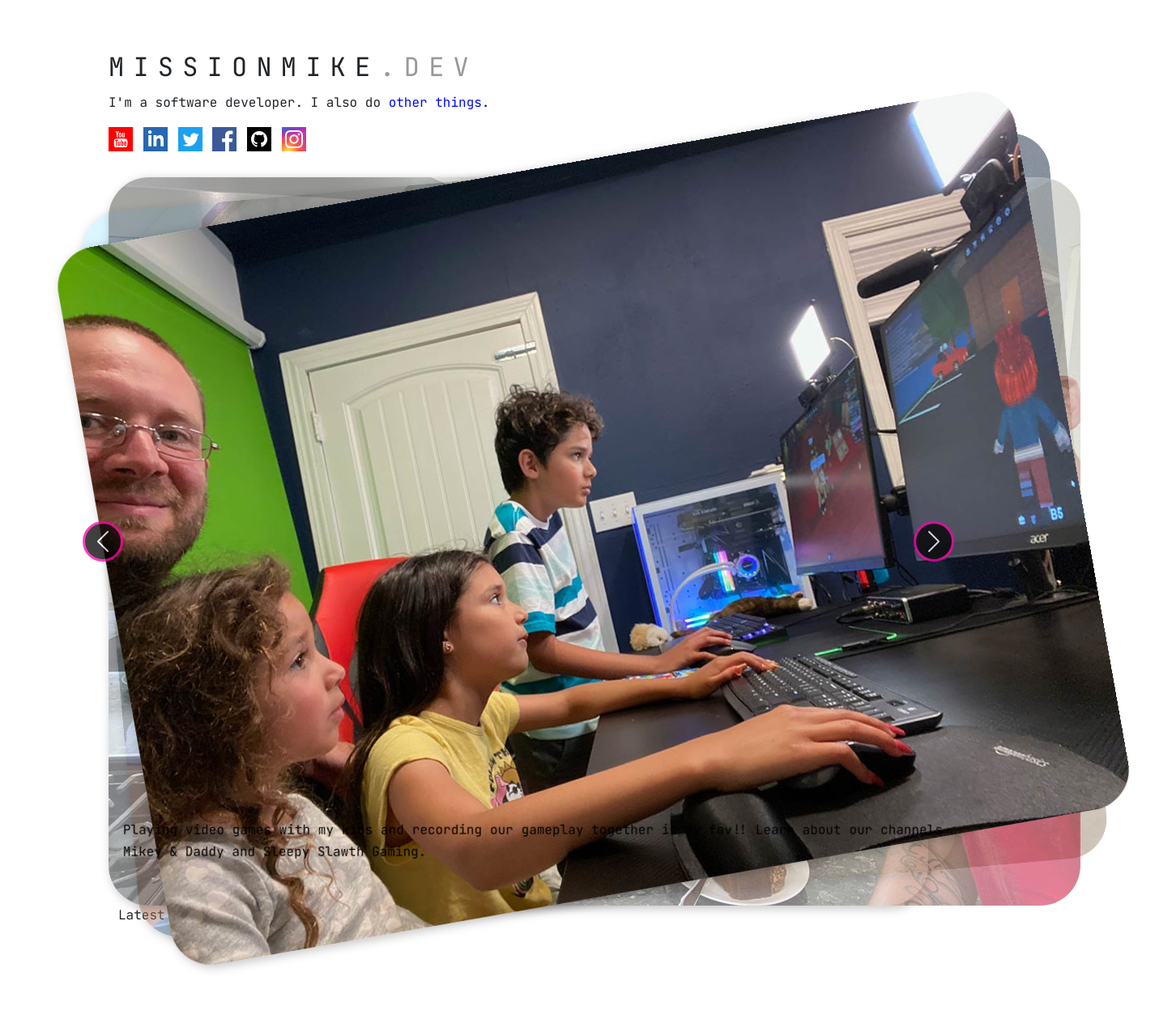
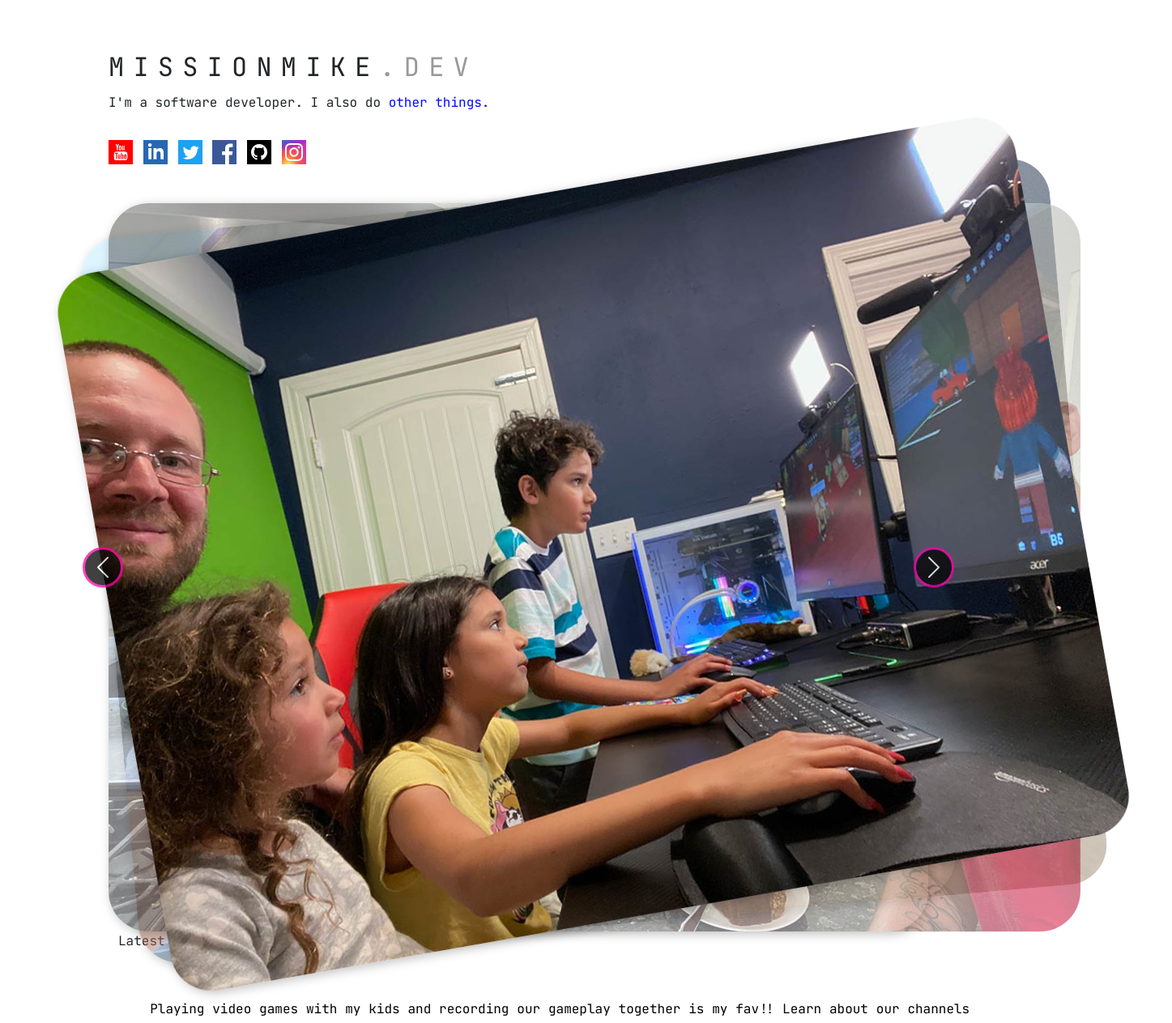
Before and after one commit to missionmike/missionmike.dev, a Next.js app: page / in a window 1280 px wide. Shown: the top 1264 px of the page at 81% size, 1447 px wide, since content can reach past the window. Built offline with nearby package versions, Linux system fonts and the light colour scheme.

Commit message:
Fix: carousel and social bar CSS.

```diff
--- a/components/SocialBar/SocialBar.module.scss
+++ b/components/SocialBar/SocialBar.module.scss
@@ -1,5 +1,5 @@
 .socialBar {
-  margin: 1rem 0;
+  margin: 2rem 0;
   display: flex;
   flex-direction: row;
   gap: 0.8rem;
--- a/components/pages/home/CarouselHome/CarouselHome.module.scss
+++ b/components/pages/home/CarouselHome/CarouselHome.module.scss
@@ -3,7 +3,7 @@
 // Main component.
 .carousel {
   overflow: visible;
-  margin-top: 2rem;
+  margin-top: 3rem;
 
   // Inner container, contains all slides.
   :global .carousel-inner {
@@ -26,7 +26,7 @@
       .carousel-caption {
         display: block;
         opacity: 1;
-        transform: translateX(-3rem) rotate(10deg);
+        transform: translateX(-3rem) translateY(12rem) rotate(10deg);
       }
 
       img {
--- a/components/pages/home/CarouselHome/CarouselHome.tsx
+++ b/components/pages/home/CarouselHome/CarouselHome.tsx
@@ -42,8 +42,7 @@ const CarouselHome = () => {
         <Carousel.Caption>
           <p>
             I spend the workday coding with my trusty office doggos, Maximus (left) and Magnus.
-            They&apos;re helpful debugging partners. Sometimes their snoring can be overheard during
-            Zoom meetings.
+            Sometimes their snoring can be overheard during Zoom meetings.
           </p>
         </Carousel.Caption>
       </Carousel.Item>
```
Also changed, not shown: 1 other file (tests, documents, lock files or other folders).
